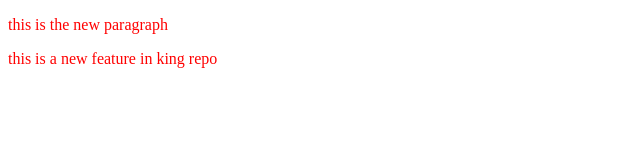
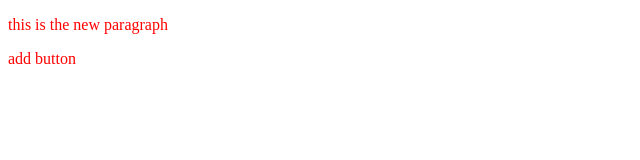
Before and after one commit to thenishantnayan/Localrepo, a plain HTML site: page index.html in a window 1280 px wide. Shown: the whole page, without its empty margins (0-640 px from the left). Drawn offline with Linux system fonts and the light colour scheme.

Commit message:
add button

```diff
--- a/index.html
+++ b/index.html
@@ -10,6 +10,6 @@
     <p>
         this is the new paragraph
     </p>
-    <p> this is a new feature in king repo</p>
+    <p> add button</p>
 </body>
 </html>
```
